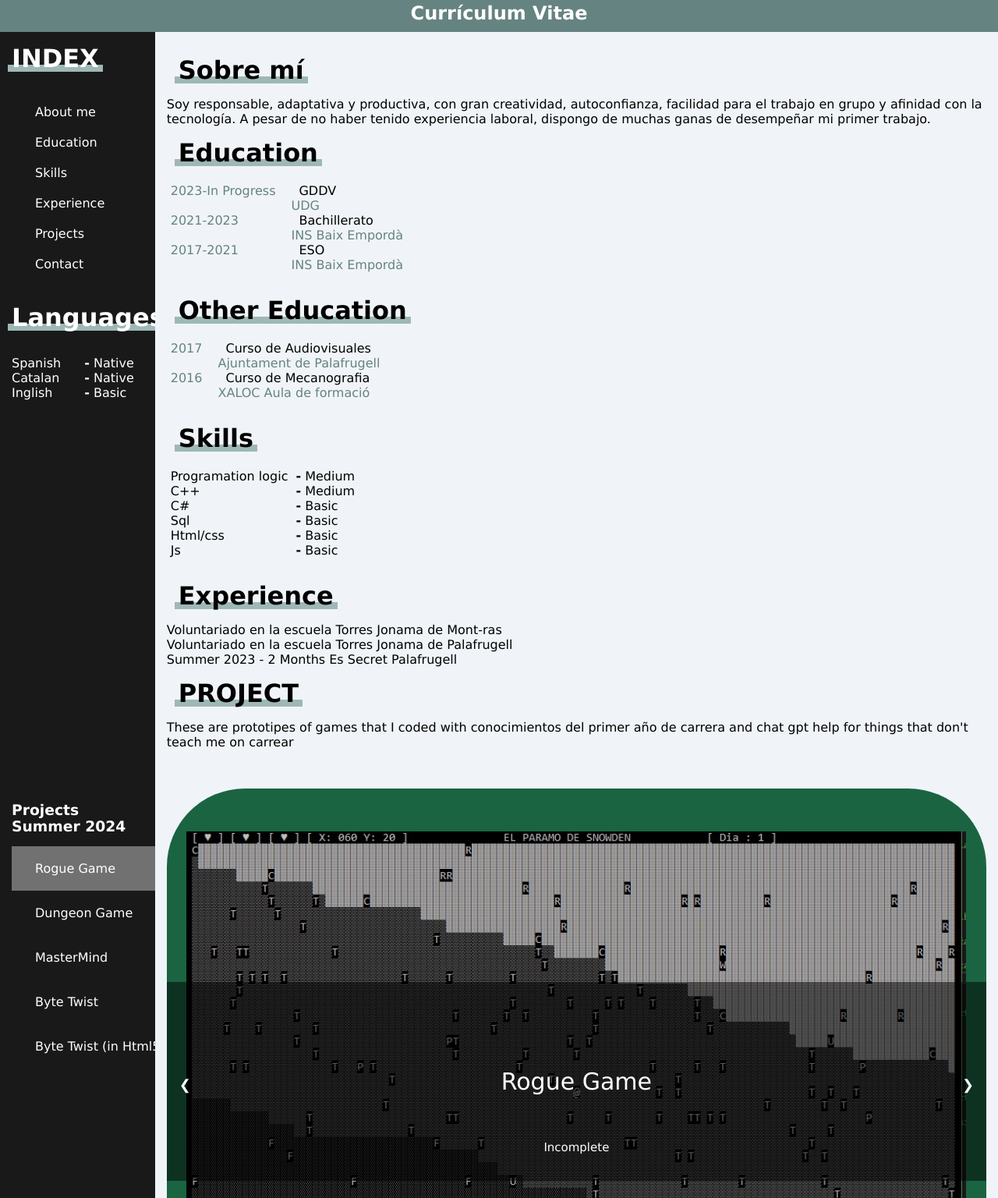
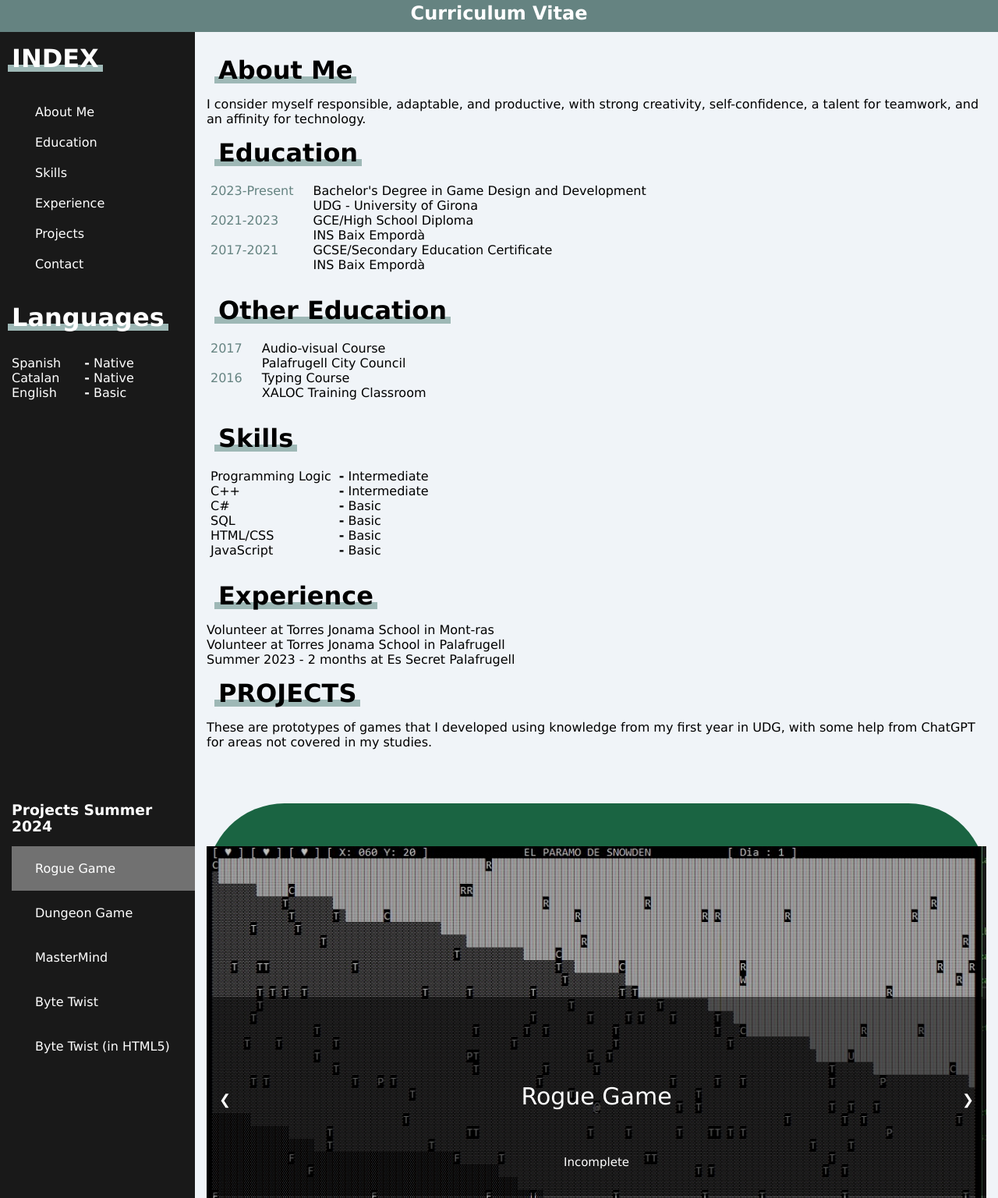
Before and after one commit to Algaela25/CV, a plain HTML site: page cv.html in a window 1280 px wide. Shown: the part 225-1761 px from the top of the page at 78% size. Drawn offline with Linux system fonts and the light colour scheme.

Commit message:
Update cv.html

```diff
--- a/cv.html
+++ b/cv.html
@@ -1,7 +1,7 @@
 <!DOCTYPE html>
 <html lang="en">
   <head>
-    <title>Currículum Vitae</title>
+    <title>Curriculum Vitae</title>
     <meta name="author" content="Leah Garcia Jimenez">
     <meta charset="UTF-8">
     <meta name="viewport" content="width=device-width, initial-scale=1.0">
@@ -12,16 +12,16 @@
   <body>
     <header>
       <h1>Leah Garcia Jimenez</h1>
-      <img src="foto.png" alt="Fotografia de Leah Garcia Jimenez" class="profile-photo">
+      <img src="foto.png" alt="Photo of Leah Garcia Jimenez" class="profile-photo">
     </header>
 
-    <nav> <h2>Currículum Vitae</h2> </nav>
+    <nav> <h2>Curriculum Vitae</h2> </nav>
 
-    <content class="two-columns">
+    <div class="two-columns">
       <aside class="index">
         <h2>INDEX</h2>
         <ul>
-          <li><a href="#about">About me</a></li>
+          <li><a href="#about">About Me</a></li>
           <li><a href="#education">Education</a></li>
           <li><a href="#skills">Skills</a></li>
           <li><a href="#experience">Experience</a></li>
@@ -30,66 +30,66 @@
         </ul>
 
         <h2>Languages</h2>
-        <div class="contact-item">
-          <ul >
+        <div class="contact-item" id="languages">
+          <ul>
             <li><p>Spanish</p></li>
             <li><p>Catalan</p></li>
-            <li><p>Inglish</p></li>
+            <li><p>English</p></li>
           </ul>
           <ul>
             <li><p><strong>-</strong> Native</p></li>
             <li><p><strong>-</strong> Native</p></li>
-            <li><p><strong>-</strong> Basic </p></li>
+            <li><p><strong>-</strong> Basic</p></li>
           </ul>
         </div>
 
         <h3>Projects Summer 2024</h3>
-        <ul>
-          <li><form onclick="currentSlide(1)"><p class="dot">Rogue Game</p></form></li>
-          <li><form onclick="currentSlide(2)"><p class="dot">Dungeon Game</p></form></li>
-          <li><form onclick="currentSlide(3)"><p class="dot">MasterMind</p></form></li>
-          <li><form onclick="currentSlide(4)"><p class="dot">Byte Twist</p></form></li>
-          <li><form onclick="currentSlide(5)"><p class="dot">Byte Twist (in Html5)</p></form></li>
+        <ul id="projects-list">
+          <li><form onclick="currentSlide(1)" class="dot">Rogue Game</form></li>
+          <li><form onclick="currentSlide(2)" class="dot">Dungeon Game</form></li>
+          <li><form onclick="currentSlide(3)" class="dot">MasterMind</form></li>
+          <li><form onclick="currentSlide(4)" class="dot">Byte Twist</form></li>
+          <li><form onclick="currentSlide(5)" class="dot">Byte Twist (in HTML5)</form></li>
         </ul>
 
       </aside>
 
       <main>
         <section id="about">
-          <h2>Sobre mí</h2>
-          <p>Soy responsable, adaptativa y productiva, con gran
-            creatividad, autoconfianza, facilidad para el trabajo en grupo
-            y afinidad con la tecnología.
-            A pesar de no haber tenido experiencia laboral, dispongo de
-            muchas ganas de desempeñar mi primer trabajo.
+          <h2>About Me</h2>
+          <p id="description">
+            I consider myself responsible, adaptable, and productive, with strong creativity, self-confidence, a talent for teamwork, and an affinity for technology.
           </p>
         </section>
 
         <section id="education">
           <h2>Education</h2>
           <div class="contact-item">
-            <ul >
-              <li> <p id="time">2023-In Progress<br></br></p></li>
-              <li> <p id="time">2021-2023<br></br></p></li>
-              <li> <p id="time">2017-2021<br></br></p></li>
+            <ul id="time">
+              <li> <p>2023-Present</p></li>
+              <br>
+              <li> <p>2021-2023</p></li>
+              <br>
+              <li> <p>2017-2021</p></li>
             </ul>
-            <ul>
-              <li>GDDV <p id="ligth">UDG</p></li>
-              <li>Bachillerato <p id="ligth">INS Baix Empordà</p></li>
-              <li>ESO <p id="ligth">INS Baix Empordà</p></li>
+            <ul id="light">
+              <li>Bachelor's Degree in Game Design and Development <p>UDG - University of Girona</p></li>
+              <li>GCE/High School Diploma <p>INS Baix Empordà</p></li>
+              <li>GCSE/Secondary Education Certificate <p>INS Baix Empordà</p></li>
             </ul>
           </div>
         </section>
         <section id="more-education">
           <h2>Other Education</h2>
           <div class="contact-item">
-            <ul >
-                <li> <p id="time">2017<br></br></p></li>
-                <li> <p id="time">2016<br></br></p></li>
+            <ul id="time">
+                <li> <p>2017</p></li>
+                <br>
+                <li> <p>2016</p></li>
             </ul>
-            <ul>
-              <li>Curso de Audiovisuales <p id="ligth">Ajuntament de Palafrugell</p></li>
-              <li>Curso de Mecanografia <p id="ligth">XALOC Aula de formació</p></li>
+            <ul id="light">
+              <li>Audio-visual Course <p>Palafrugell City Council</p></li>
+              <li>Typing Course <p>XALOC Training Classroom</p></li>
           </ul>
           </div>
         </section>
@@ -99,36 +99,38 @@
 
           <div class="contact-item">
             <ul>
-              <li><p>Programation logic</p></li>
+              <li><p>Programming Logic</p></li>
               <li><p>C++</p></li>
               <li><p>C#</p></li>
-              <li><p>Sql</p></li>
-              <li><p>Html/css</p></li>
-              <li><p>Js</p></li>
+              <li><p>SQL</p></li>
+              <li><p>HTML/CSS</p></li>
+              <li><p>JavaScript</p></li>
 
             </ul>
             <ul>
-              <li><p><strong>-</strong> Medium</p></li>
-              <li><p><strong>-</strong> Medium</p></li>
-              <li><p><strong>-</strong> Basic </p></li>
-              <li><p><strong>-</strong> Basic </p></li>
-              <li><p><strong>-</strong> Basic </p></li>
-              <li><p><strong>-</strong> Basic </p></li>
+              <li><p><strong>-</strong> Intermediate</p></li>
+              <li><p><strong>-</strong> Intermediate</p></li>
+              <li><p><strong>-</strong> Basic</p></li>
+              <li><p><strong>-</strong> Basic</p></li>
+              <li><p><strong>-</strong> Basic</p></li>
+              <li><p><strong>-</strong> Basic</p></li>
             </ul>
           </div>
         </section>
 
         <section id="experience">
           <h2>Experience</h2>
-          <p>Voluntariado en la escuela Torres Jonama de Mont-ras</p>
-          <p>Voluntariado en la escuela Torres Jonama de Palafrugell</p>
-          <p>Summer 2023 - 2 Months Es Secret Palafrugell</p>
+          <p>Volunteer at Torres Jonama School in Mont-ras</p>
+          <p>Volunteer at Torres Jonama School in Palafrugell</p>
+          <p>Summer 2023 - 2 months at Es Secret Palafrugell</p>
         </section>
 
         <section id="project">
-          <h2>PROJECT</h2>
-          <p>These are prototipes of games that I coded with conocimientos del primer año de carrera and
-            chat gpt help for things that don't teach me on carrear</p>
+          <h2>PROJECTS</h2>
+          <p id="description">
+            These are prototypes of games that I developed using knowledge from my first year in UDG, with some help from ChatGPT for areas not covered in my studies.
+          </p>
+          <br>
           <div class="slideshow-container">
 
             <div class="mySlides fade">
@@ -136,15 +138,15 @@
                 <img src="images/im1.jpg" alt="Rogue Game">
               </div>
               <div class="text">Rogue Game</div>
-              <div class="subText"><p>Incomplete</div>
+              <div class="subText"><p>Incomplete</p></div>
             </div>
 
             <div class="mySlides fade">
               <div class="image-container">
                 <img src="images/im2.jpg" alt="Dungeon Game">
               </div>
-              <div class="text"><p>Dungeon Game</div>
-              <div class="subText"><p>Incomplete</div>
+              <div class="text">Dungeon Game</div>
+              <div class="subText"><p>Incomplete</p></div>
             </div>
 
             <div class="mySlides fade">
@@ -152,7 +154,7 @@
                 <img src="images/im3.jpg" alt="MasterMind">
               </div>
               <div class="text">MasterMind</div>
-              <div class="subText"><p>Complete</div>
+              <div class="subText"><p>Complete</p></div>
             </div>
 
             <div class="mySlides fade">
@@ -160,15 +162,15 @@
                 <img src="images/im4.jpg" alt="Byte Twist">
               </div>
               <div class="text">Byte Twist</div>
-              <div class="subText"><p>Complete</div>
+              <div class="subText"><p>Complete</p></div>
             </div>
 
             <div class="mySlides fade">
               <div class="image-container">
-                <img src="images/im5.png" alt="Byte Twist (in Html5)">
+                <img src="images/im5.png" alt="Byte Twist (in HTML5)">
               </div>
-              <div class="text">Byte Twist (in Html5)</div>
-              <div class="subText"><p>Incomplete</div>
+              <div class="text">Byte Twist (in HTML5)</div>
+              <div class="subText"><p>Incomplete</p></div>
             </div>
 
             <a class="prev" onclick="plusSlides(-1)">&#10094;</a>
@@ -183,11 +185,11 @@
         </section>
 
       </main>
-
-    </content>
+    </div>
 
     <footer id="footer">
       <p>Contact</p>
+      <br>
       <div>
         <div class="contact-item">
           <img src="email-icon.png" alt="Email address" class="icon">
```
